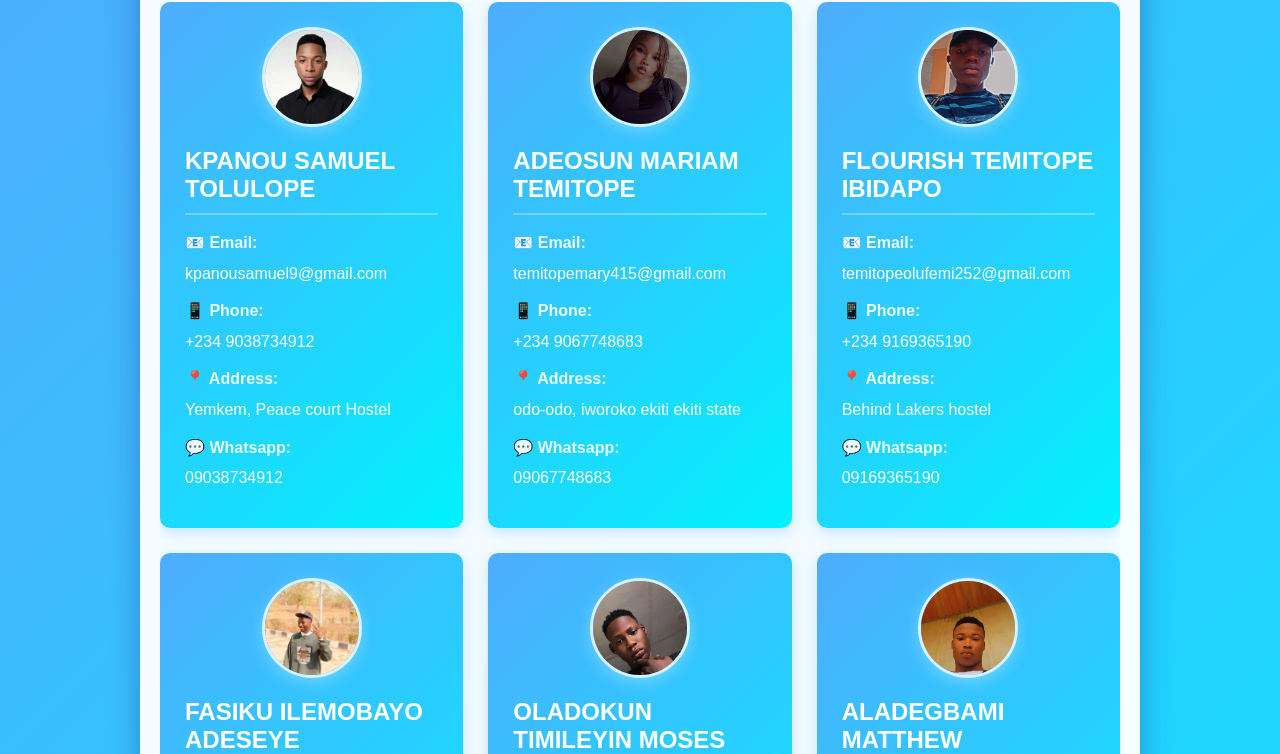
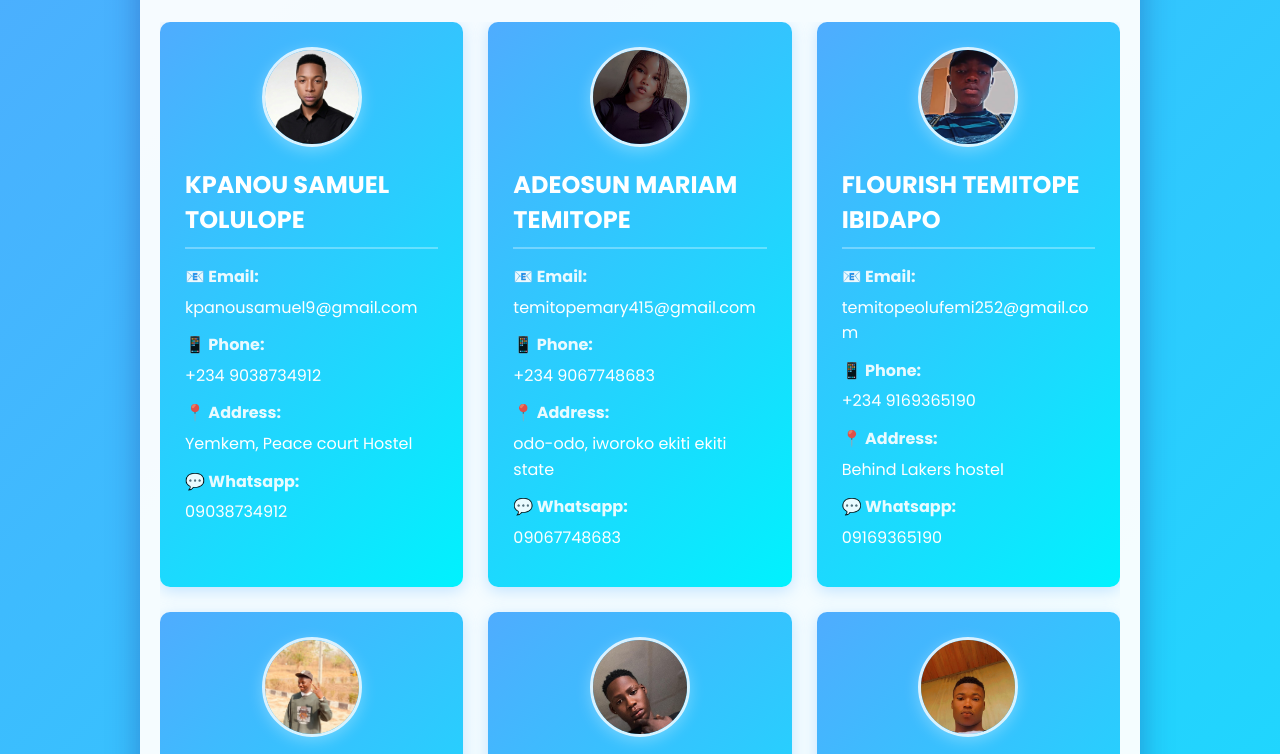
Before and after one commit to Kpanousamuel/ESC-PROJECT, a plain HTML site: page contact.html in a window 1280 px wide. Shown: the part 190-944 px from the top of the page. Drawn offline with Linux system fonts and the light colour scheme.

Commit message:
19th commit

```diff
--- a/contact.html
+++ b/contact.html
@@ -5,6 +5,8 @@
     <meta name="viewport" content="width=device-width, initial-scale=1.0">
     <title>Contact Us - ESC Project</title>
     <style>
+                @import url('https://fonts.googleapis.com/css2?family=Poppins:wght@400;500;600;700&display=swap');
+
         * {
             margin: 0;
             padding: 0;
```
Also changed, not shown: advertisement.html (+2 -0 lines), esc.html (+1 -0 lines).
